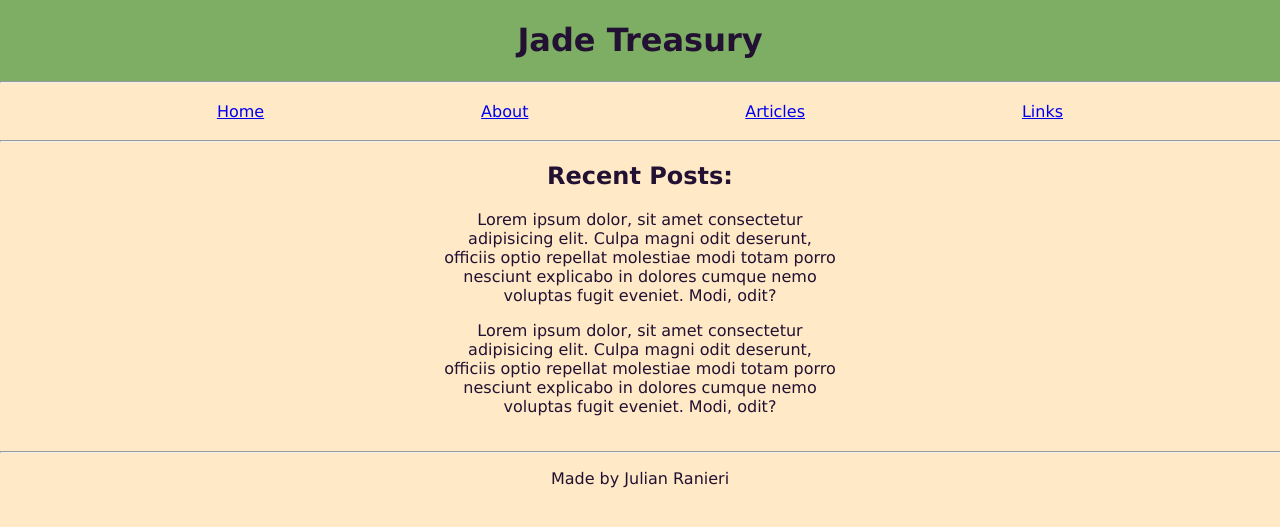
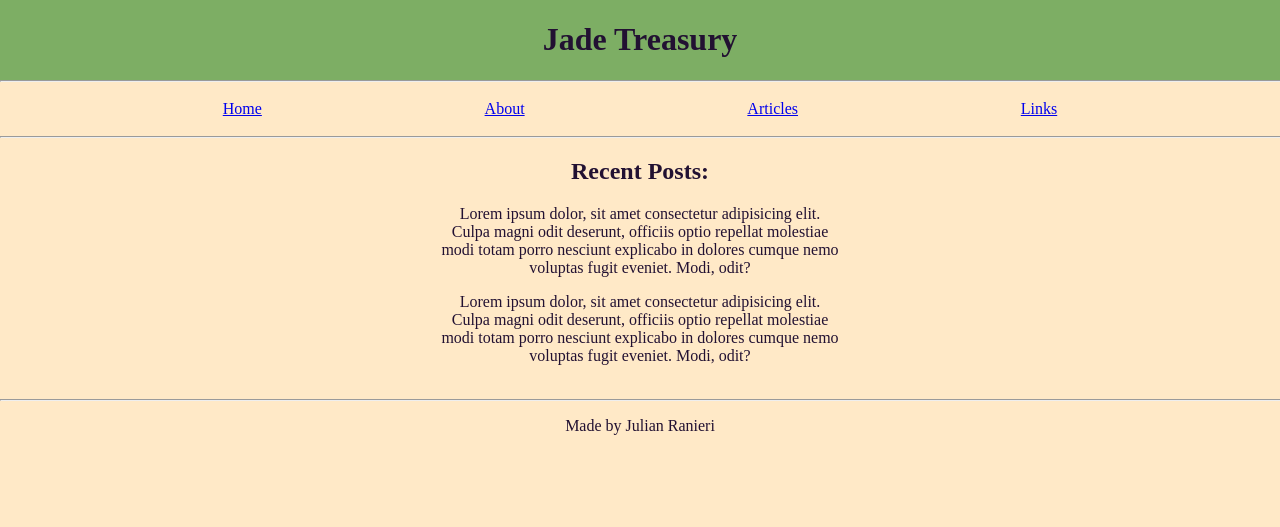
Before and after one commit to royalsaltmerchant/jadetreasury, a Jekyll site: the page built from index.html, in a window 1280 px wide. Shown: the top 527 px of the page. Built offline with Jekyll 4.4.1, drawn with Linux system fonts in a browser that asks for light colours; some web fonts are replaced.

Commit message:
new fonts

```diff
--- a/_includes/mainhead.html
+++ b/_includes/mainhead.html
@@ -4,4 +4,6 @@
     <title>{{ site.title }}</title>
     <meta name="viewport" content="width=device-width, initial-scale=1">
     <link rel="stylesheet" href="{{ site.baseurl }}/assets/mainstyle.css">
+    <link href='https://fonts.googleapis.com/css?family=Shanti' rel='stylesheet'>
+    <link href='https://fonts.googleapis.com/css?family=Yatra One' rel='stylesheet'>
 </head>
--- a/assets/mainstyle.css
+++ b/assets/mainstyle.css
@@ -1,5 +1,5 @@
 body {
-    font-family: 'Lucida Sans', 'Lucida Sans Regular', 'Lucida Grande', 'Lucida Sans Unicode', Geneva, Verdana, sans-serif;
+    font-family: 'Shanti';
     background-color: rgb(255, 233, 199);
     color: rgb(34, 17, 50);
     margin: 0;
@@ -13,6 +13,7 @@
 }
 
 .header {
+    font-family: 'Yatra One';
     display: flex;
     flex-direction: column;
     background-color: rgb(125, 174, 100);
```
